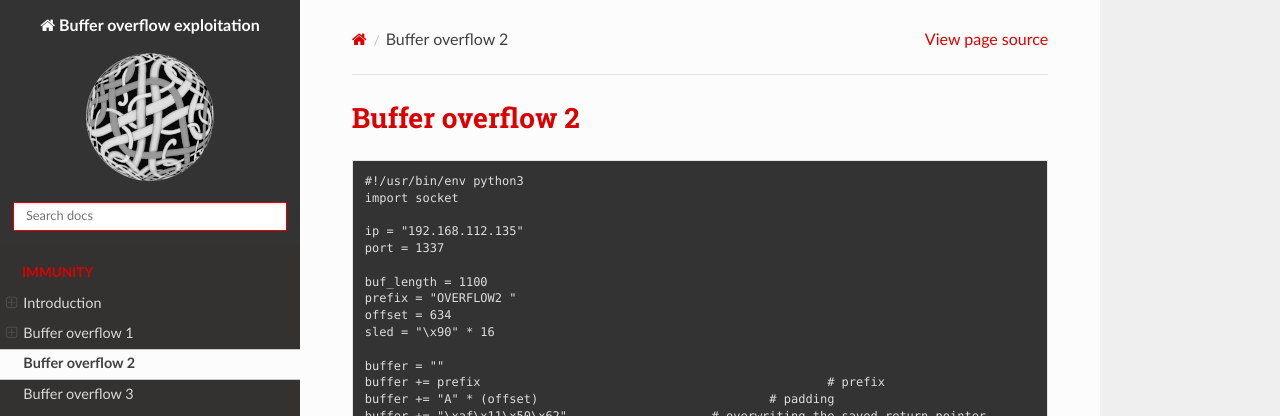
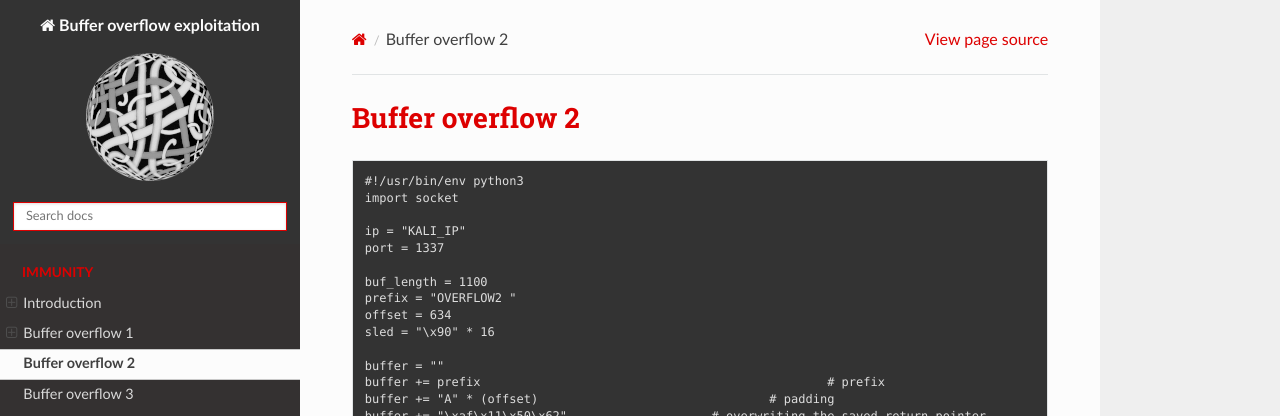
Before and after one commit to tymyrddin/red-bo, a Sphinx documentation site: the page built from source/docs/prep/overflow2.md, in a window 1280 px wide and 1195 px high. Shown: the top 416 px of the window. Built offline with Sphinx 7.4.7 and the Read the Docs theme 2.0.0, drawn with Linux system fonts in a browser that asks for light colours; some of the changed text lies outside the part shown.

```diff
--- a/source/docs/prep/overflow2.md
+++ b/source/docs/prep/overflow2.md
@@ -4,7 +4,7 @@
 #!/usr/bin/env python3
 import socket
 
-ip = "192.168.112.135"
+ip = "KALI_IP"
 port = 1337
 
 buf_length = 1100
```
Also changed, not shown: source/docs/prep/overflow1.md (+3 -3 lines).
